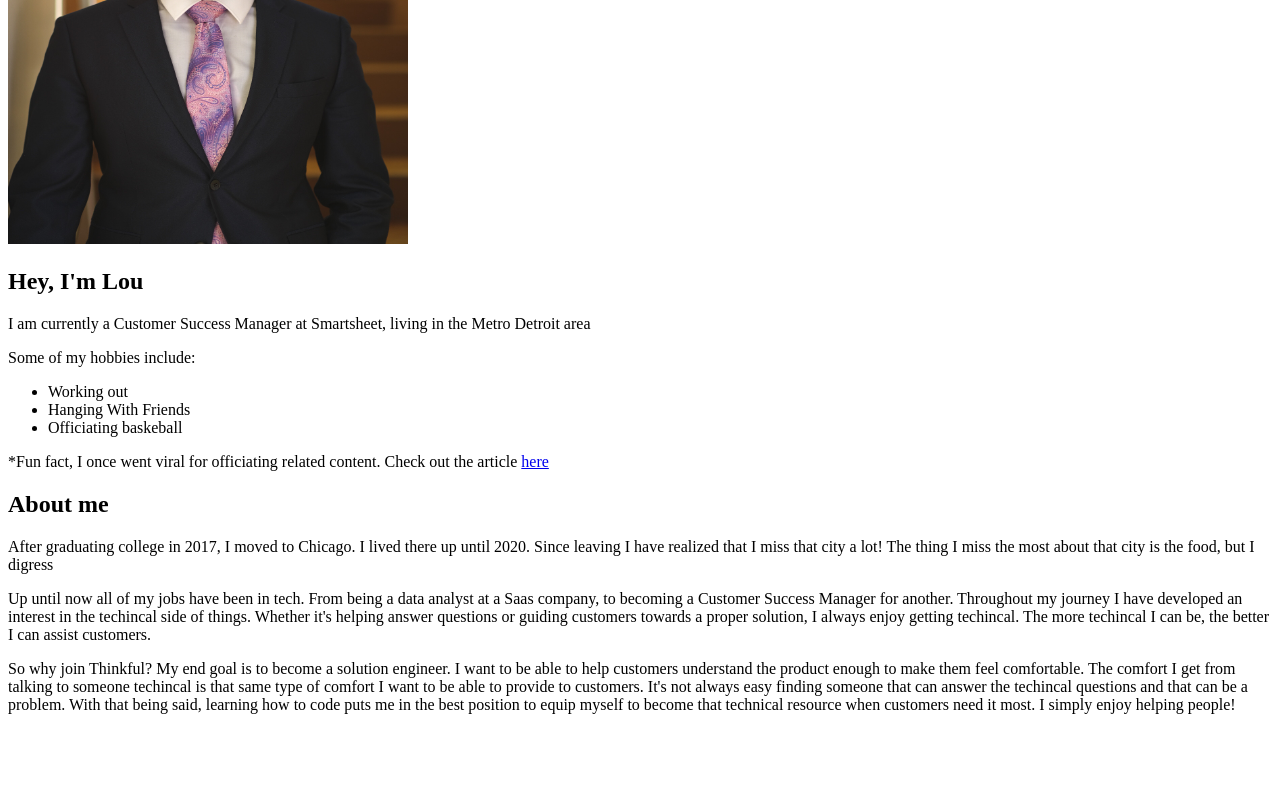
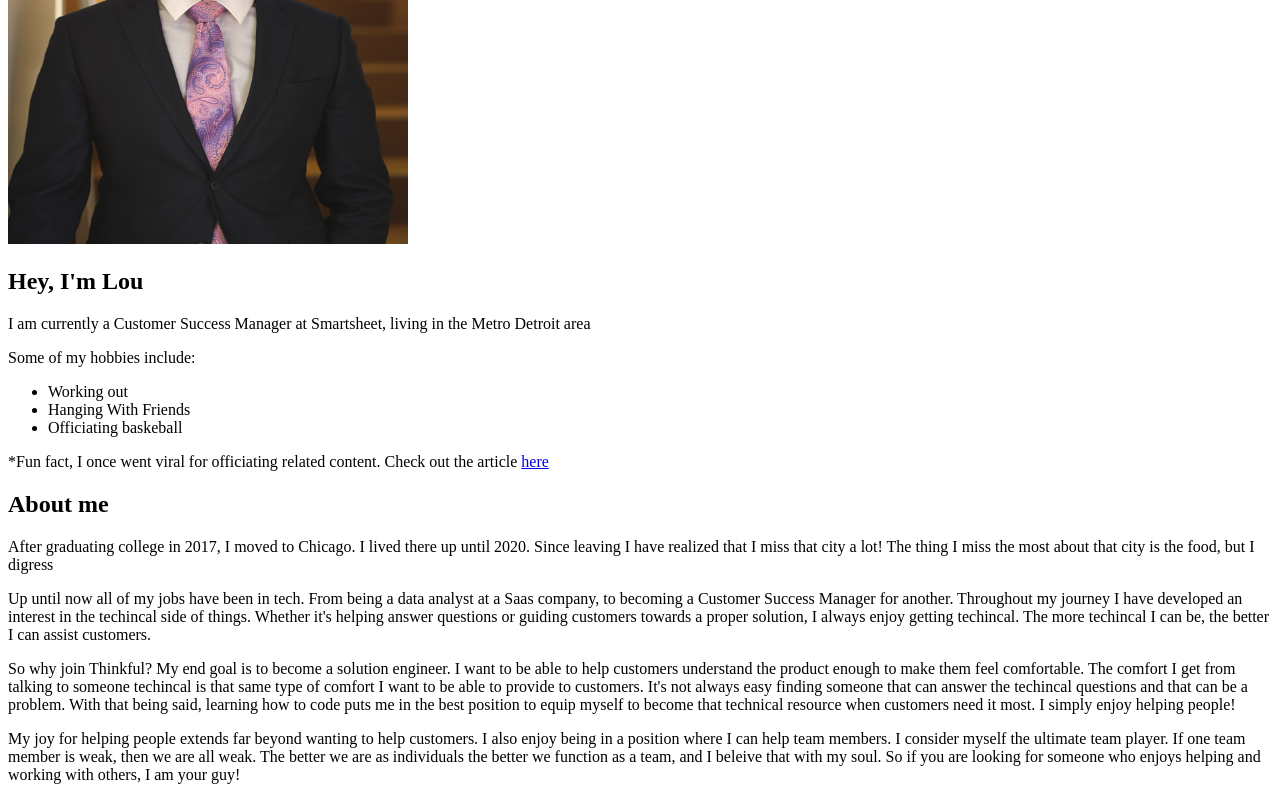
Before and after one commit to Nup3/portfolio, a plain HTML site: page portfolio/index.html in a window 1280 px wide. Shown: the part 336-1136 px from the top of the page. Before the commit the page ends 1066 px from the top, so only its background shows below. Drawn offline with Linux system fonts and the light colour scheme.

Commit message:
Making updates to about me

```diff
--- a/portfolio/index.html
+++ b/portfolio/index.html
@@ -30,6 +30,8 @@
       <p> Up until now all of my jobs have been in tech. From being a data analyst at a Saas company, to becoming a Customer Success Manager for another. Throughout my journey I have developed an interest in the techincal side of things. Whether it's helping answer questions or guiding customers towards a proper solution, I always enjoy getting techincal. The more techincal I can be, the better I can assist customers.  </p>
       <p> So why join Thinkful? My end goal is to become a solution engineer. I want to be able to help customers understand the product enough to make them feel comfortable. The comfort I get from talking to someone techincal is that same type of comfort I want to be able to provide to customers. It's not always easy finding someone that can answer the techincal questions and that can be a problem. With that being said, learning how to code puts me in the best position to equip myself to become that technical resource when customers need it most. I simply enjoy helping people!  </p>
 
+      <p> My joy for helping people extends far beyond wanting to help customers. I also enjoy being in a position where I can help team members. I consider myself the ultimate team player. If one team member is weak, then we are all weak. The better we are as individuals the better we function as a team, and I beleive that with my soul. So if you are looking for someone who enjoys helping and working with others, I am your guy! </p>
+
 
     </body>
   </head>
```
